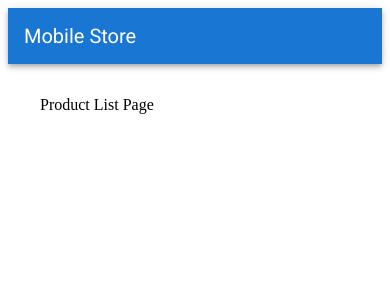
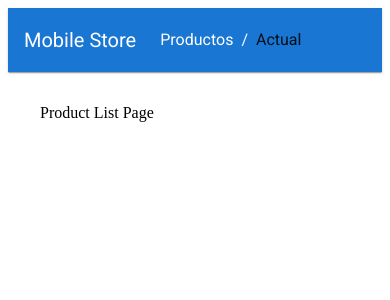
Before and after one commit to santiaveiro/front-end-test, a React (Vite) app: page / in a window 390 px wide. Shown: the top 300 px of the page. Built offline with nearby package versions, Linux system fonts and the light colour scheme; some icons are missing.

Commit message:
feat: complete responsive header component

```diff
--- a/src/components/Header.jsx
+++ b/src/components/Header.jsx
@@ -1,13 +1,44 @@
-import { AppBar, Toolbar, Typography, IconButton, Badge } from '@mui/material'
+import {
+  AppBar,
+  Toolbar,
+  Typography,
+  IconButton,
+  Badge,
+  Breadcrumbs,
+  Link as MuiLink,
+  Box,
+} from '@mui/material'
 import ShoppingCartIcon from '@mui/icons-material/ShoppingCart'
+import { Link } from 'react-router-dom'
 
 export default function Header() {
   return (
-    <AppBar position="static">
-      <Toolbar>
-        <Typography variant="h6" sx={{ flexGrow: 1 }}>
-          Mobile Store
-        </Typography>
+    <AppBar position="static" elevation={1}>
+        <Toolbar
+          sx={{
+            display: 'flex',
+            justifyContent: 'space-between',
+            alignItems: 'center',
+            minHeight: '64px',
+            px: 2,
+          }}
+        >
+        <Box sx={{ display: 'flex', alignItems: 'center', gap: 3, flexWrap: 'wrap' }}>
+          <Typography
+            variant="h6"
+            component={Link}
+            to="/"
+            sx={{ textDecoration: 'none', color: 'inherit', whiteSpace: 'nowrap' }}
+          >
+            Mobile Store
+          </Typography>
+          <Breadcrumbs aria-label="breadcrumb" sx={{ color: 'white' }}>
+            <MuiLink component={Link} to="/" color="inherit" underline="hover">
+              Productos
+            </MuiLink>
+            <Typography color="text.primary">Actual</Typography>
+          </Breadcrumbs>
+        </Box>
         <IconButton color="inherit">
           <Badge badgeContent={0} color="secondary">
             <ShoppingCartIcon />
```
